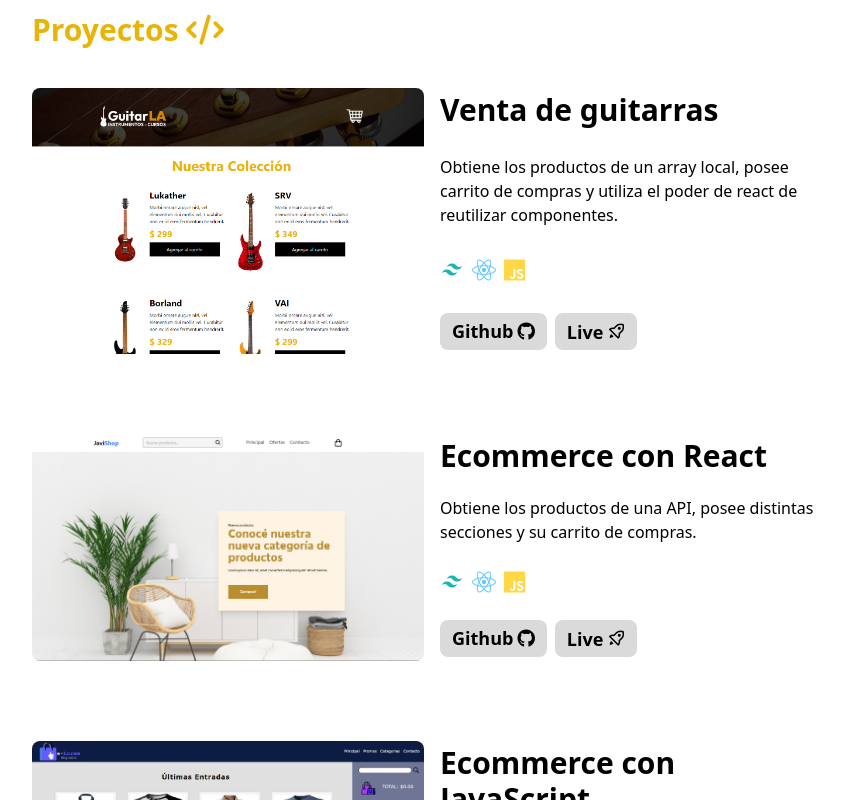
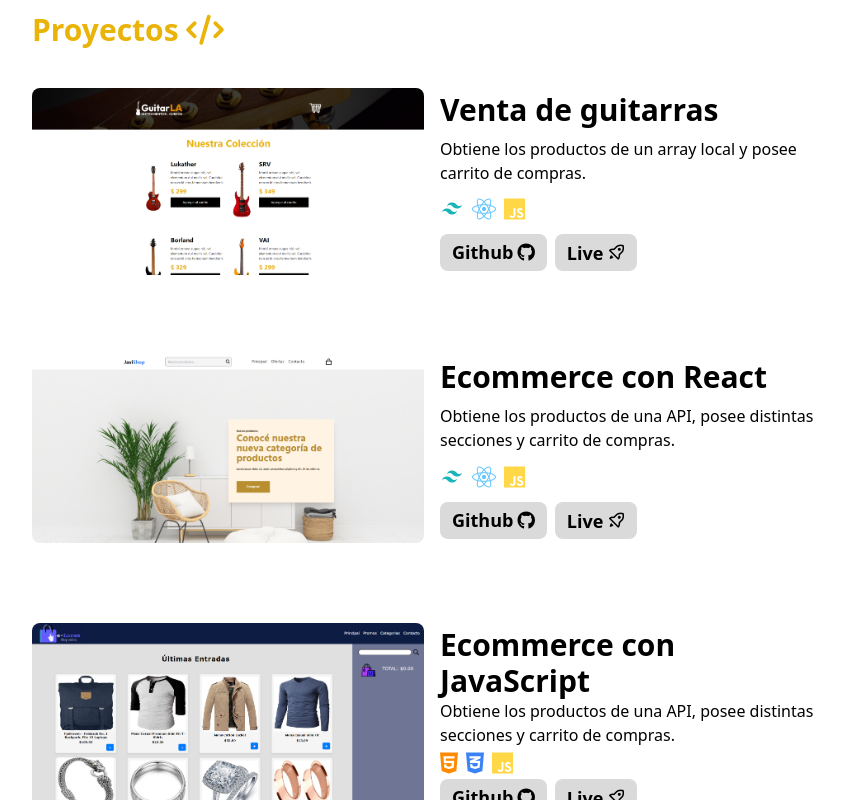
Before and after one commit to codebyjavi/portfolio, a React (Vite) app: page / in a window 1280 px wide. Shown: the part 320-1120 px from the top of the page, without its empty margins (208-1052 px from the left). Built offline with nearby package versions, Linux system fonts and the light colour scheme.

Commit message:
update projects images, description

```diff
--- a/src/components/Projects/Projects.jsx
+++ b/src/components/Projects/Projects.jsx
@@ -19,7 +19,7 @@ function Proyectos() {
           iClassName2="fa-brands fa-react text-[#64C7FF] text-lg md:text-2xl"
           iClassName3="fa-brands fa-js text-[#FFD747] text-lg md:text-2xl"
           h3="Venta de guitarras"
-          paragraph="Obtiene los productos de un array local, posee carrito de compras y utiliza el poder de react de reutilizar componentes."
+          paragraph="Obtiene los productos de un array local y posee carrito de compras."
         />
 
         <LargeProjectCard
@@ -30,7 +30,7 @@ function Proyectos() {
           iClassName2="fa-brands fa-react text-[#64C7FF] text-lg md:text-2xl"
           iClassName3="fa-brands fa-js text-[#FFD747] text-lg md:text-2xl"
           h3="Ecommerce con React"
-          paragraph="Obtiene los productos de una API, posee distintas secciones y su carrito de compras."
+          paragraph="Obtiene los productos de una API, posee distintas secciones y carrito de compras."
         />
 
         <LargeProjectCard
@@ -41,7 +41,7 @@ function Proyectos() {
           iClassName2="fa-brands fa-css3-alt text-blue-500 text-lg md:text-2xl"
           iClassName3="fa-brands fa-js text-[#FFD747] text-lg md:text-2xl"
           h3="Ecommerce con JavaScript"
-          paragraph="Obtiene los productos de una API, posee distintas secciones y su carrito de compras."
+          paragraph="Obtiene los productos de una API, posee distintas secciones y carrito de compras."
           />
 
       </div>
```
Also changed, not shown: src/images/guitarLA.png, src/images/react-ecommerce.png.
